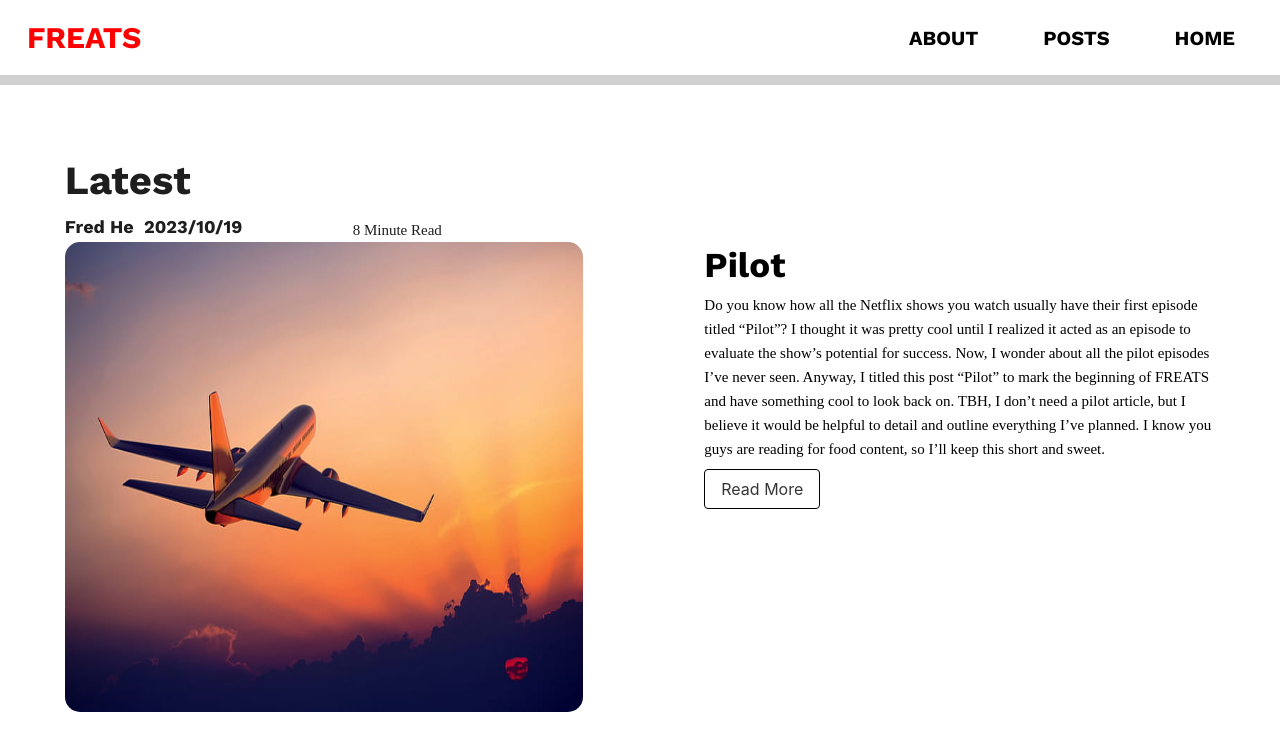
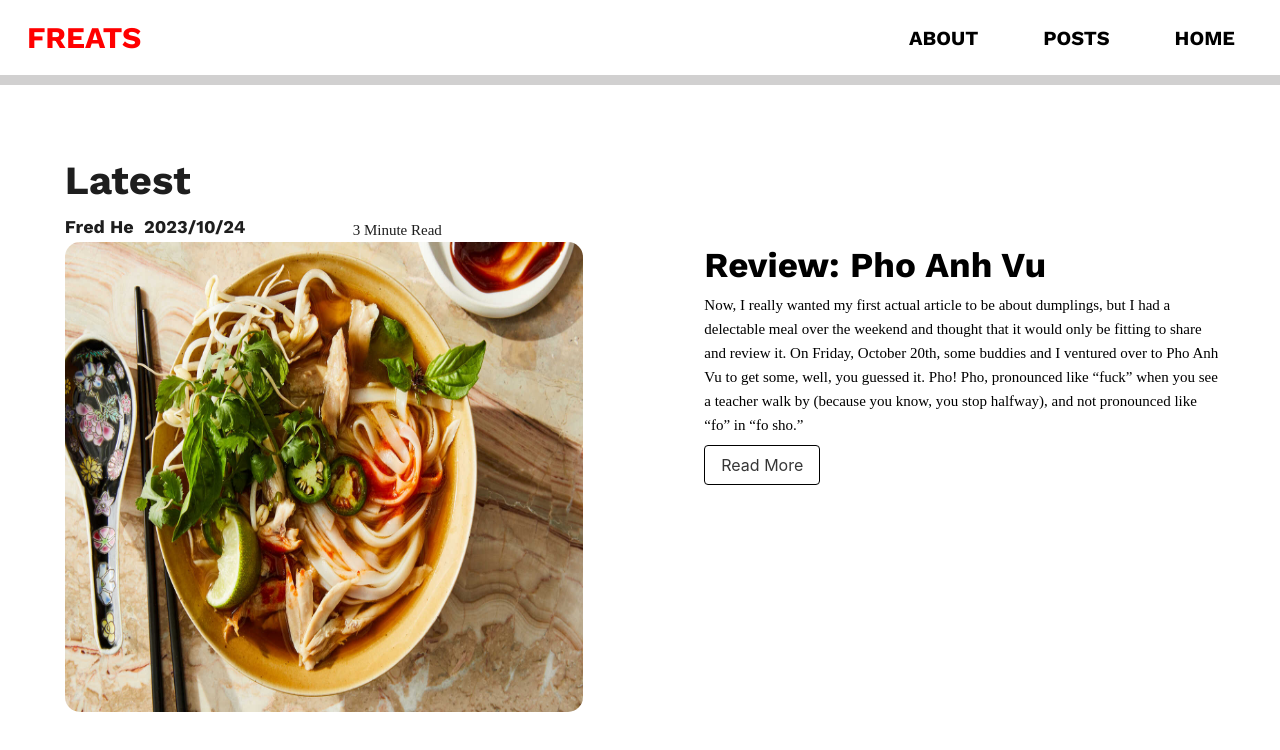
Before and after one commit to fredh2006/freats_blog, a Vue app in the folder freats-blog/: page /home in a window 1280 px wide. Shown: the top 750 px of the page. Built offline with nearby package versions, Linux system fonts and the light colour scheme; a web font is replaced by a local one.

Commit message:
pho change

```diff
--- a/freats-blog/src/views/HomeView.vue
+++ b/freats-blog/src/views/HomeView.vue
@@ -1,6 +1,6 @@
 <script setup>
 import TheNavigation from '../components/TheNavigation.vue'
-import TheHighlightBanner from '../components/TheHighlightBanner.vue';
+import TheHighlightBanner from '../components/TheHighlightBanner.vue'
 </script>
 
 <template>
@@ -11,21 +11,19 @@ import TheHighlightBanner from '../components/TheHighlightBanner.vue';
       <div class="container left column">
         <h1 class="latest">Latest</h1>
         <div class="metadata-container">
-          <div class="metadata metadata-text">Fred He&nbsp; 2023/10/19</div>
-          <div class="date metadata-text">8 Minute Read</div>
+          <div class="metadata metadata-text">Fred He&nbsp; 2023/10/24</div>
+          <div class="date metadata-text">3 Minute Read</div>
         </div>
-        <img src="../../public/pilot.jpg" class="preview-image" />
+        <img src="../../public/pho.jpg" class="preview-image" />
       </div>
-      <div class="container right column" id = "home-text">
-        <h1 class="preview-title">Pilot</h1>
+      <div class="container right column" id="home-text">
+        <h1 class="preview-title">Review: Pho Anh Vu</h1>
         <h1 class="preview-content">
-          Do you know how all the Netflix shows you watch usually have their first episode titled
-          “Pilot”? I thought it was pretty cool until I realized it acted as an episode to evaluate
-          the show’s potential for success. Now, I wonder about all the pilot episodes I’ve never
-          seen. Anyway, I titled this post “Pilot” to mark the beginning of FREATS and have
-          something cool to look back on. TBH, I don’t need a pilot article, but I believe it would
-          be helpful to detail and outline everything I’ve planned. I know you guys are reading for
-          food content, so I’ll keep this short and sweet.
+          Now, I really wanted my first actual article to be about dumplings, but I had a delectable
+          meal over the weekend and thought that it would only be fitting to share and review it. On
+          Friday, October 20th, some buddies and I ventured over to Pho Anh Vu to get some, well,
+          you guessed it. Pho! Pho, pronounced like “fuck” when you see a teacher walk by (because
+          you know, you stop halfway), and not pronounced like “fo” in “fo sho.”
         </h1>
         <div class="button-container">
           <button class="button read-more" @click="click">Read More</button>
@@ -40,7 +38,7 @@ export default {
   methods: {
     click() {
       console.log('hello')
-      this.$router.push('/posts/65371d0ca441238a7fc303f4')
+      this.$router.push('/posts/653868cea441238a7fc3055b')
     }
   }
 }
```
Also changed, not shown: freats-blog/public/pho.jpg (added).
